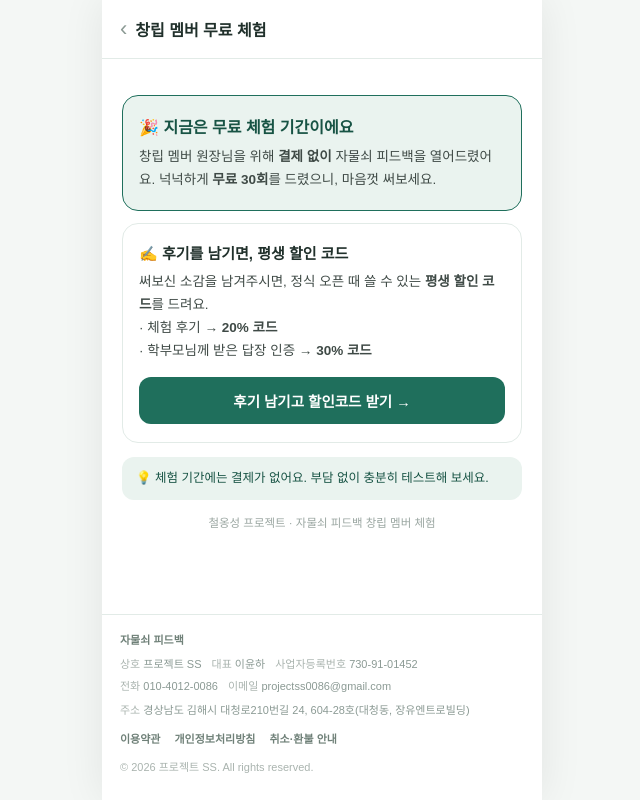
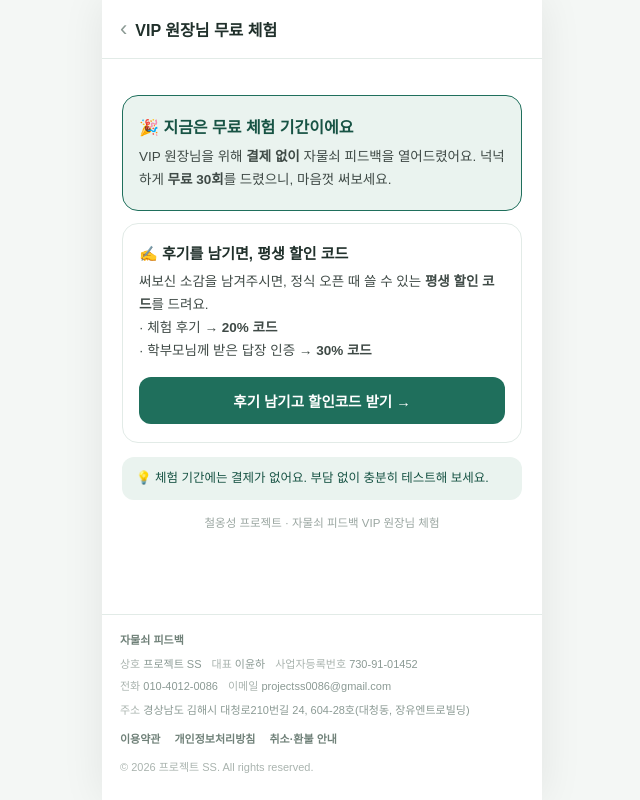
Before and after one commit to projectss0086/lockin-trial, a Next.js app: page /pricing in a window 1280 px wide. Shown: the whole page, without its empty margins (318-958 px from the left). Built offline with nearby package versions, Linux system fonts and the light colour scheme; no server answers.

Commit message:
Update page.js

```diff
--- a/app/pricing/page.js
+++ b/app/pricing/page.js
@@ -22,7 +22,7 @@ export default function PricingPage() {
     <div className="phone">
       <div className="top">
         <Link href="/dashboard" className="back">‹</Link>
-        <h2>창립 멤버 무료 체험</h2>
+        <h2>VIP 원장님 무료 체험</h2>
       </div>
       <div className="pad">
         {credits !== null && (
@@ -35,7 +35,7 @@ export default function PricingPage() {
         <div style={{ border: "1.5px solid var(--teal)", borderRadius: 16, padding: "18px 16px", marginTop: 14, background: "var(--teal-soft)" }}>
           <div style={{ fontSize: 16, fontWeight: 800, color: "var(--teal-d)" }}>🎉 지금은 무료 체험 기간이에요</div>
           <div style={{ fontSize: 13.5, color: "#3f4a46", lineHeight: 1.7, marginTop: 8 }}>
-            창립 멤버 원장님을 위해 <b>결제 없이</b> 자물쇠 피드백을 열어드렸어요.
+            VIP 원장님을 위해 <b>결제 없이</b> 자물쇠 피드백을 열어드렸어요.
             넉넉하게 <b>무료 30회</b>를 드렸으니, 마음껏 써보세요.
           </div>
         </div>
@@ -57,7 +57,7 @@ export default function PricingPage() {
         </div>
 
         <div style={{ fontSize: 11.5, color: "#9aa6a1", marginTop: 14, textAlign: "center", lineHeight: 1.6 }}>
-          철옹성 프로젝트 · 자물쇠 피드백 창립 멤버 체험
+          철옹성 프로젝트 · 자물쇠 피드백 VIP 원장님 체험
         </div>
       </div>
       <Footer />
```
